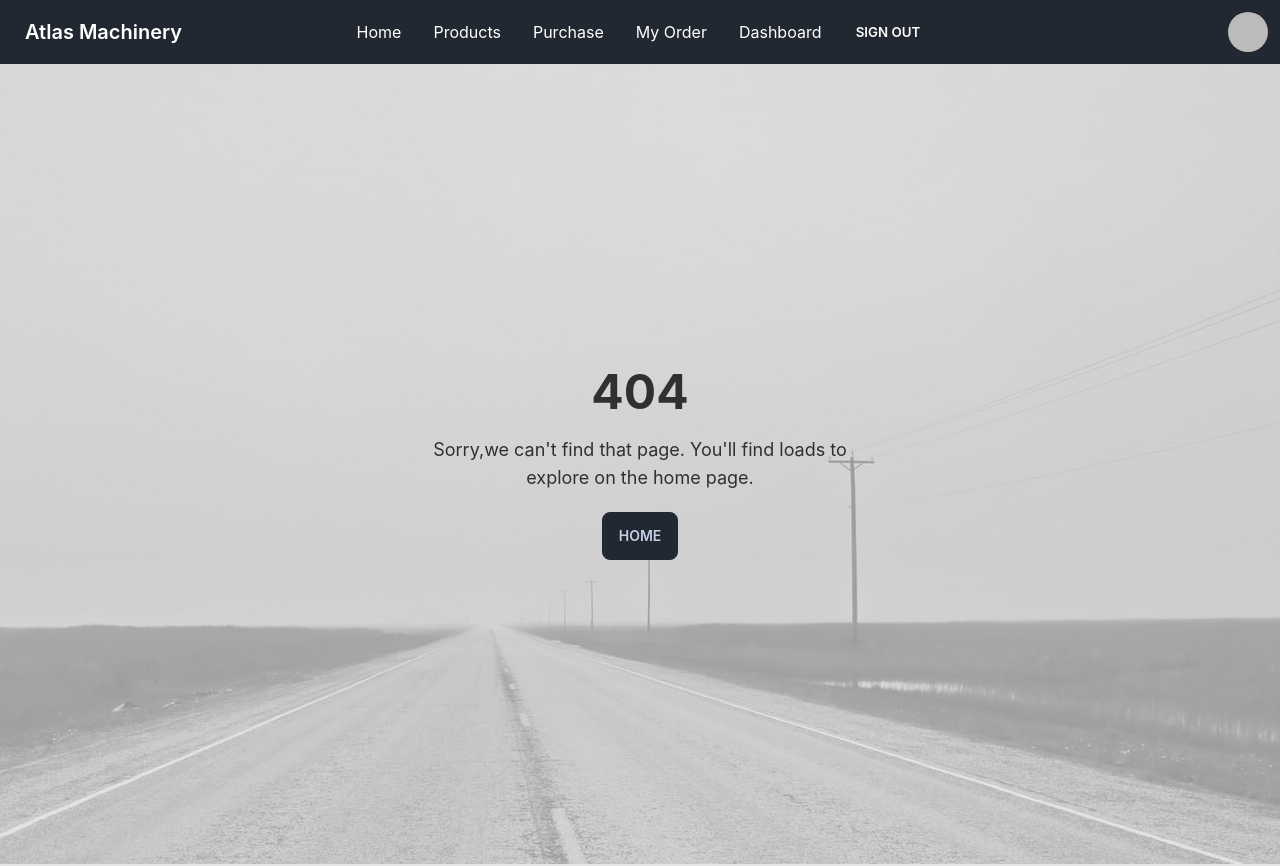
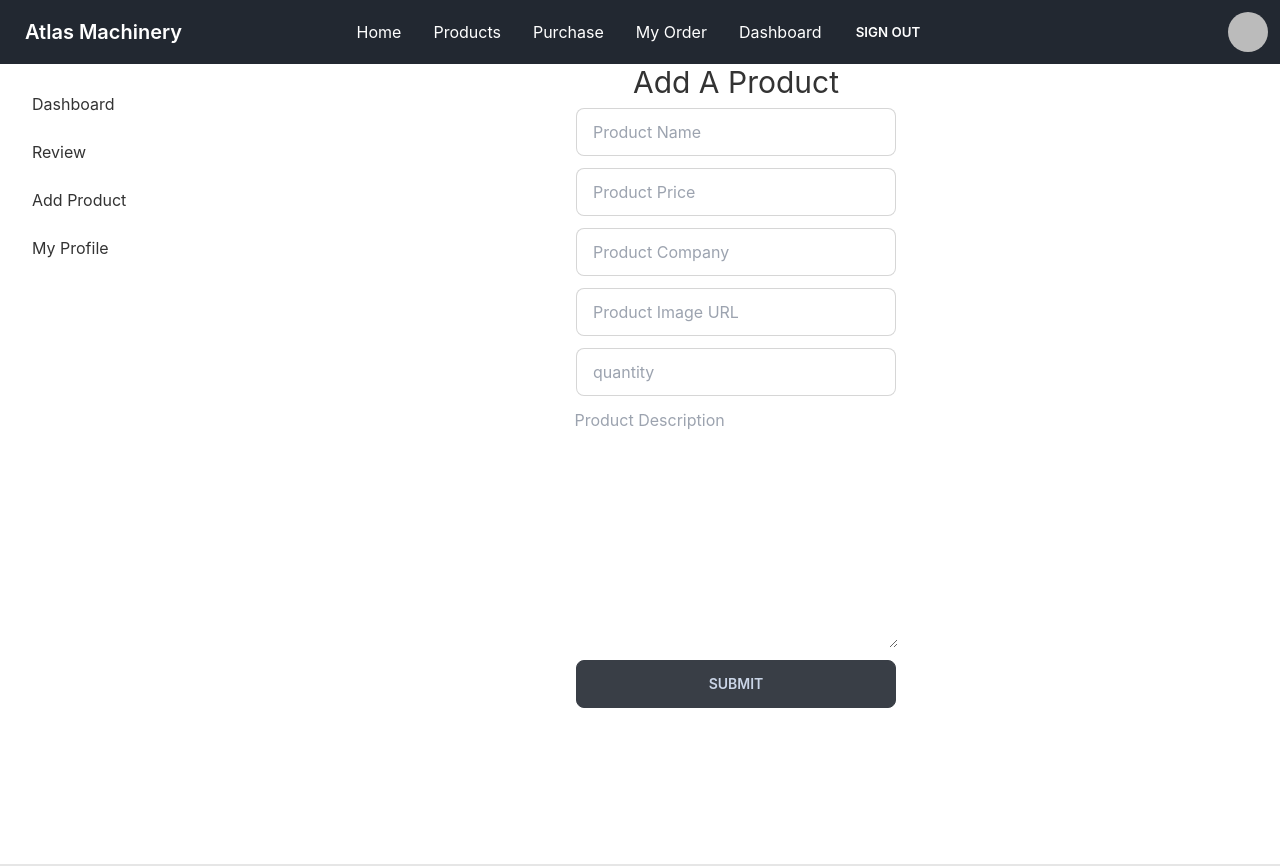
Before and after one commit to MohammadZakariaYunus/assing12, a React (Create React App) app: page /dashboard/addProduct in a window 1280 px wide. Shown: the top 866 px of the page. Built offline with nearby package versions, Linux system fonts and the light colour scheme; no server answers; sample sign-in values are in the browser's storage; the HTML template or start-up script is replaced by a standard one.

Commit message:
Add product done

```diff
--- a/package.json
+++ b/package.json
@@ -7,6 +7,7 @@
     "@testing-library/jest-dom": "^5.16.4",
     "@testing-library/react": "^13.2.0",
     "@testing-library/user-event": "^13.5.0",
+    "axios": "^0.27.2",
     "daisyui": "^2.15.0",
     "firebase": "^9.8.1",
     "react": "^18.1.0",
--- a/src/App.js
+++ b/src/App.js
@@ -19,6 +19,7 @@ import { ToastContainer, toast } from 'react-toastify';
 import 'react-toastify/dist/ReactToastify.css';
 import ManageAllOrders from './Pages/Dashboard/ManageAllOrders';
 import RequireAdmin from './Pages/Login/RequireAdmin';
+import AddProduct from './Pages/Dashboard/AddProduct';
 
 
 function App() {
@@ -46,6 +47,7 @@ function App() {
           <Route index element={<MyOrders></MyOrders>}></Route>
           <Route path='addReview' element={<AddReview></AddReview>}></Route>
           <Route path='profile' element={<Profile></Profile>}></Route>
+          <Route path='addProduct' element={<AddProduct></AddProduct>}></Route>
           <Route path='manage' element={<RequireAdmin><ManageAllOrders></ManageAllOrders></RequireAdmin>}></Route>
         </Route>
 
--- /dev/null
+++ b/src/Pages/Dashboard/AddProduct.js
@@ -0,0 +1,53 @@
+import React from 'react';
+import { useAuthState } from 'react-firebase-hooks/auth';
+import { toast } from 'react-toastify';
+import auth from '../../firebase.init';
+
+const AddProduct = () => {
+    const [user] = useAuthState(auth);
+
+    const handleProductAdd = event => {
+        event.preventDefault();
+        const add = {
+            email: user.email,
+            name: user.displayName,
+            item: event.target.item.value,
+            price: event.target.price.value,
+            company: event.target.company.value,
+            quantity: event.target.quantity.value,
+            description: event.target.description.value,
+            url: event.target.url.value,
+        }
+
+        fetch('http://localhost:5000/products', {
+            method: 'POST',
+            headers: {
+                'content-type': 'application/json'
+            },
+            body: JSON.stringify(add)
+        })
+            .then(res => res.json())
+            .then(data => {
+                toast('Your Product Added Successful')
+            });
+
+
+    }
+    return (
+        <div>
+            <h1 className="text-center text-3xl">Add A Product</h1>
+            <form onSubmit={handleProductAdd} className='grid grid-cols-1 gap-3 justify-items-center mt-2'>
+                <input type="text" name="item" placeholder="Product Name" className="input input-bordered w-full max-w-xs" />
+                <input type="number" name="price" placeholder="Product Price" className="input input-bordered w-full max-w-xs" />
+                <input type="text" name="company" placeholder="Product Company" className="input input-bordered w-full max-w-xs" />
+                <input type="text" name="url" placeholder="Product Image URL" className="input input-bordered w-full max-w-xs" />
+                <input id='quantityInput' type="number" name="quantity" placeholder="quantity" className="input input-bordered w-full max-w-xs" />
+                <textarea name="description" placeholder='Product Description' id="" cols="30" rows="10"></textarea>
+                <input type="submit" value="Submit" className="btn btn-secondary w-full max-w-xs" />
+            </form>
+
+        </div>
+    );
+};
+
+export default AddProduct;
--- a/src/Pages/Dashboard/Dashboard.js
+++ b/src/Pages/Dashboard/Dashboard.js
@@ -21,6 +21,7 @@ const Dashboard = () => {
                     {/* <!-- Sidebar content here --> */}
                     <li><Link to='/dashboard'>Dashboard</Link ></li>
                     <li><Link to='/dashboard/addReview'>Review</Link></li>
+                    <li><Link to='/dashboard/addProduct'>Add Product</Link></li>
                     <li><Link to='/dashboard/profile'>My Profile</Link></li>
                     {admin && <li><Link to='/dashboard/manage'>Manage All Orders</Link></li>}
                 </ul>
--- a/src/Pages/Purchase/Purchase.js
+++ b/src/Pages/Purchase/Purchase.js
@@ -65,17 +65,20 @@ const Purchase = () => {
                 <div class="card-body">
                     <form onSubmit={handleBooking} className='grid grid-cols-1 gap-3 justify-items-center mt-2'>
                         <input type="text" disabled value={item} className="input input-bordered w-full max-w-xs" />
-                        <input type="email" name="price" disabled value={price || ''} className="input input-bordered w-full max-w-xs" />
-                        <input type="email" name="company" disabled value={company || ''} className="input input-bordered w-full max-w-xs" />
-                        {/*  */}
+
+                        <input type="number" name="price" disabled value={price || ''} className="input input-bordered w-full max-w-xs" />
+
+                        <input type="text" name="company" disabled value={company || ''} className="input input-bordered w-full max-w-xs" />
+
                         <input id='quantityInput' type="number" name="quantity" placeholder="quantity" className="input input-bordered w-full max-w-xs" />
+
                         <label class="label">
                             <span id='quantity-error' class="label-text-alt"></span>
                         </label>
 
 
                         <input type="text" name="address" placeholder='Address' className="input input-bordered w-full max-w-xs" />
-                        <input type="text" name="phone" placeholder="Phone Number" className="input input-bordered w-full max-w-xs" />
+                        <input type="number" name="phone" placeholder="Phone Number" className="input input-bordered w-full max-w-xs" />
                         <textarea readOnly name="" id="" cols="30" rows="10"
                             value={description}></textarea>
                         <input type="submit" value="Submit" className="btn btn-secondary w-full max-w-xs" />
```
Also changed, not shown: 1 other file (tests, documents, lock files or other folders).
